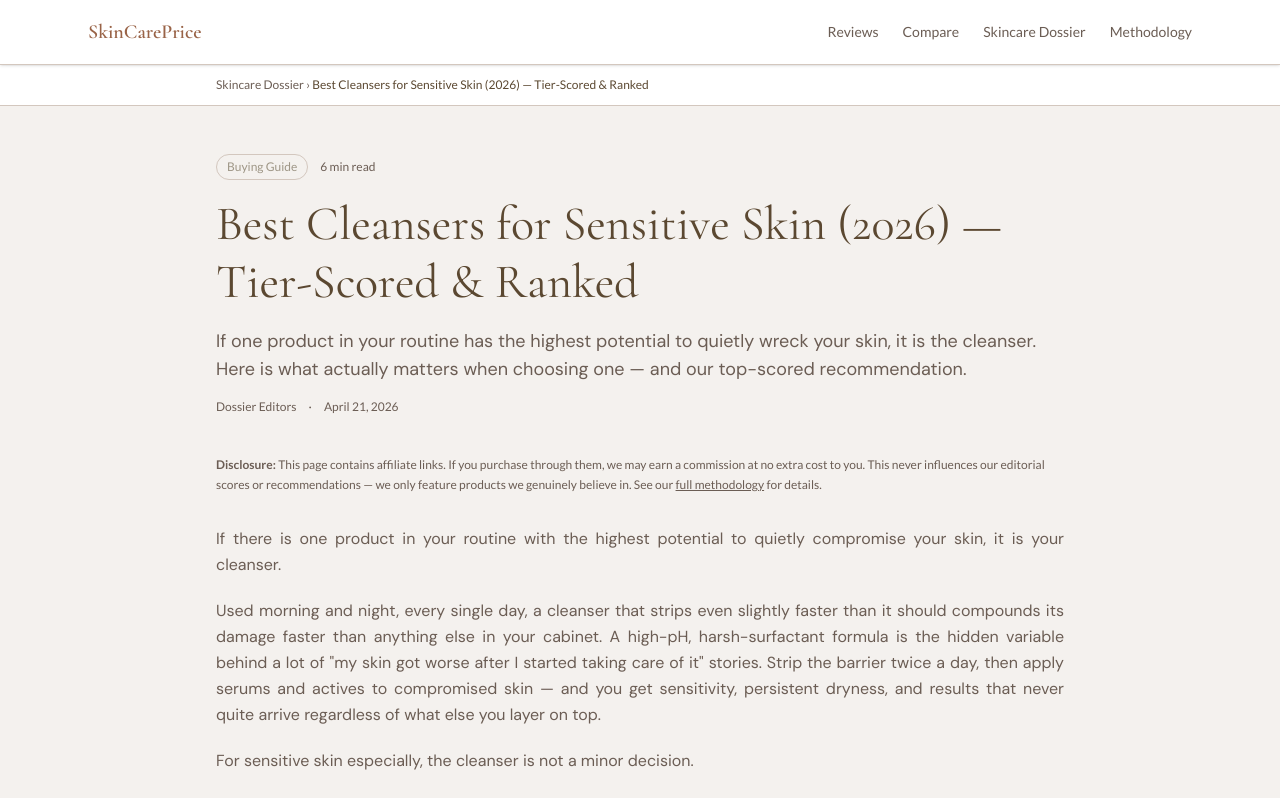
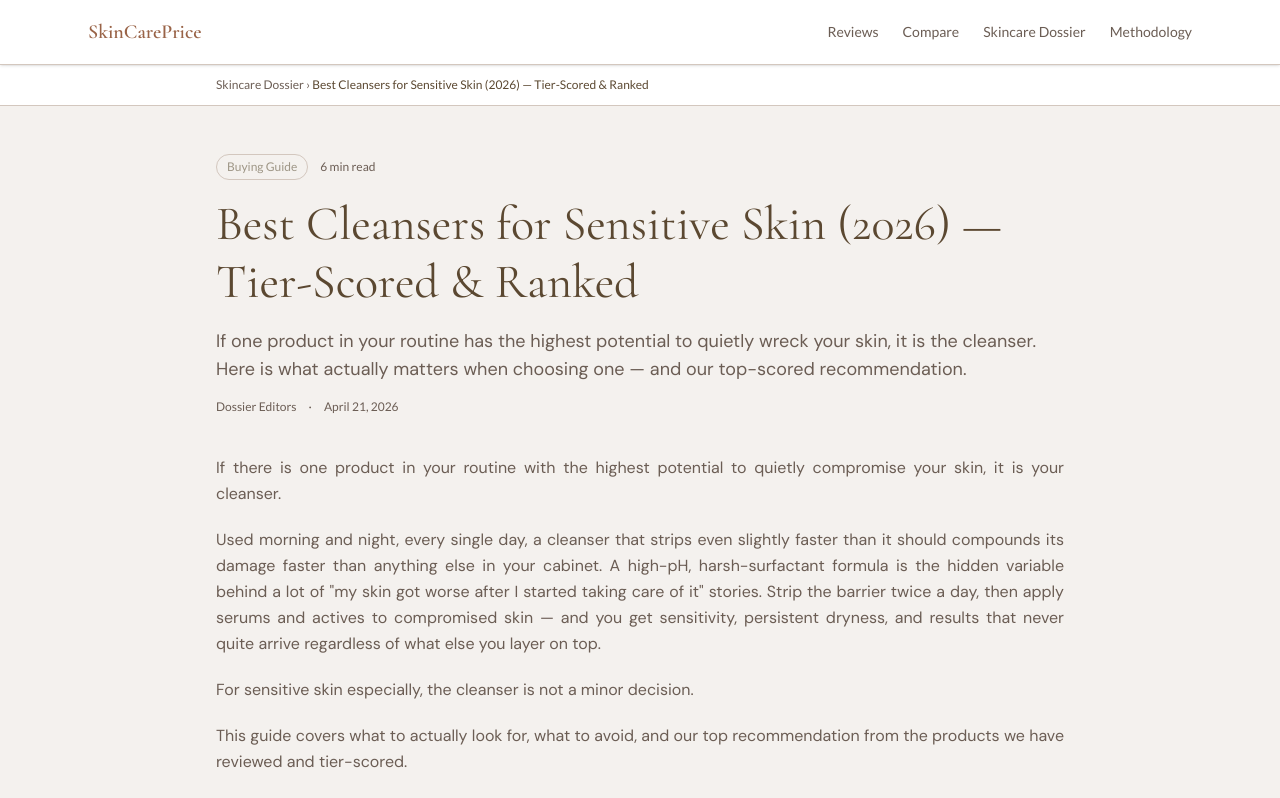
Before and after one commit to raeraeverse3-bit/skincareprice, a Next.js app: page /blog/best-cleansers-sensitive-skin-2026 in a window 1280 px wide. Shown: the top 798 px of the page. Built offline with nearby package versions, Linux system fonts and the light colour scheme.

Commit message:
remove per-post FTC disclosure blocks

```diff
--- a/app/blog/[slug]/page.tsx
+++ b/app/blog/[slug]/page.tsx
@@ -4,7 +4,6 @@ import Link from 'next/link';
 import { BLOG_POSTS, getBlogPostBySlug } from '@/lib/blog';
 import { PRODUCTS } from '@/lib/products';
 import BlogCTA from '@/components/BlogCTA';
-import FTCDisclosure from '@/components/FTCDisclosure';
 
 interface Props {
   params: Promise<{ slug: string }>;
@@ -131,11 +130,6 @@ export default async function BlogPostPage({ params }: Props) {
           </div>
         </header>
 
-        {/* FTC Disclosure */}
-        <div className="mb-8">
-          <FTCDisclosure inline />
-        </div>
-
         {/* Body */}
         <div className="prose max-w-none space-y-5 text-[var(--color-text-muted)] font-body text-base leading-relaxed text-justify" itemProp="articleBody">
           {paragraphs.map((para, i) => {
```
